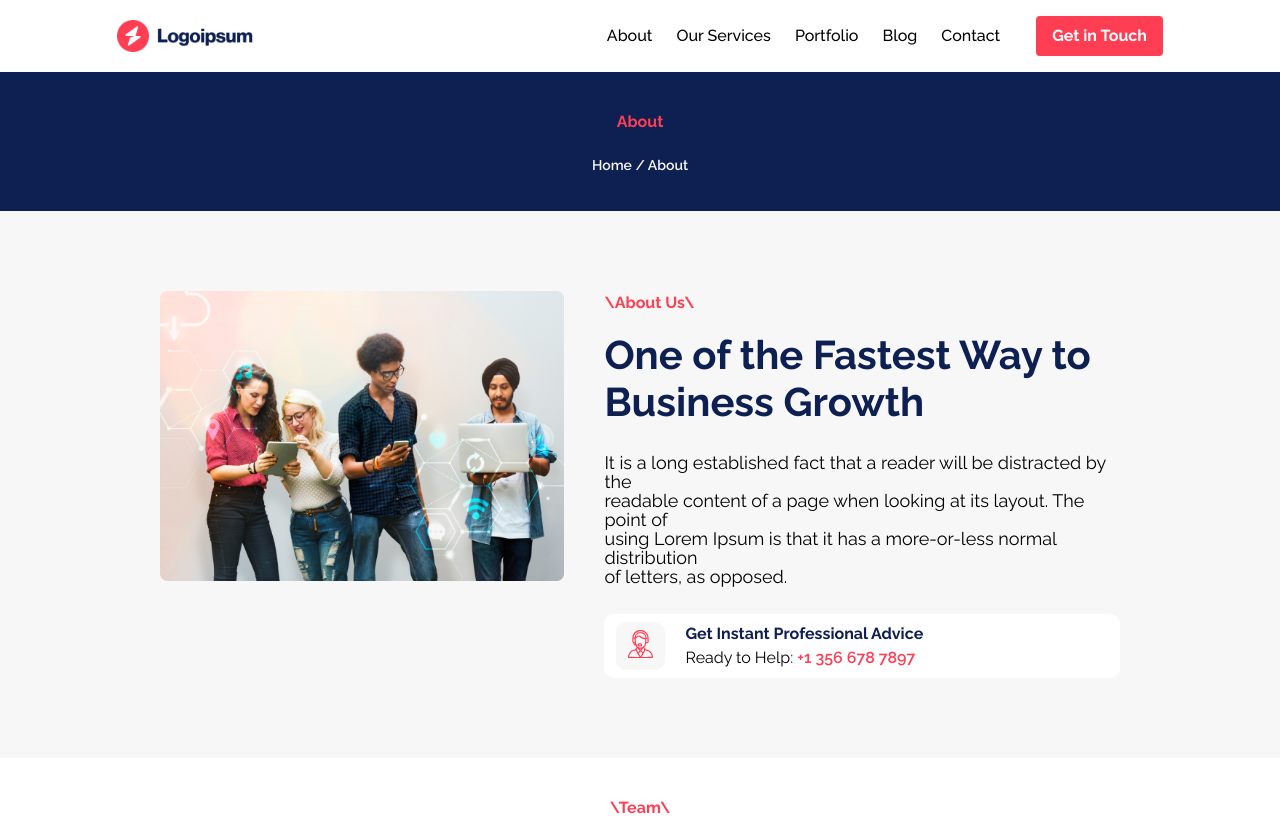
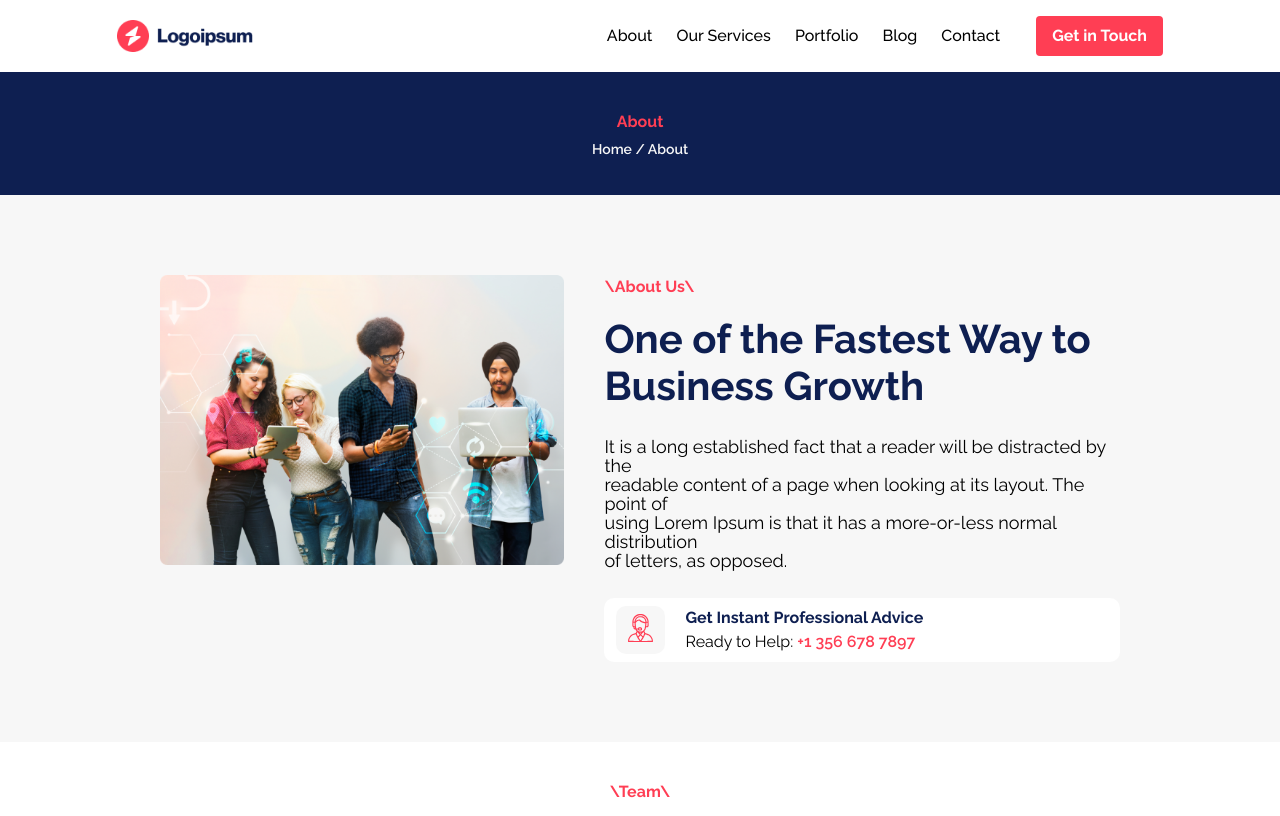
Before and after one commit to ignasiusadhitia/kelompok-1b, a React (Vite) app: page /about in a window 1280 px wide. Shown: the top 816 px of the page. Built offline with nearby package versions, Linux system fonts and the light colour scheme.

Commit message:
feat(about): add comment on about pages

```diff
--- a/src/components/BannerSection.jsx
+++ b/src/components/BannerSection.jsx
@@ -4,10 +4,10 @@ import Typography from "../components/Typography";
 export default function BannerSection() {
   return (
       <div className="bg-dark-blue-100 flex flex-col align-middle py-10">
-      <Typography variant="strong" color="text-peach-red-100" className="flex text-4xl justify-center mb-3">
+      <Typography variant="strong" color="text-peach-red-100" className="flex text-4xl justify-center mb-1">
         About
       </Typography>
-      <Typography variant="pretext" color="text-off-white" className="flex justify-center text-sm mt-4">
+      <Typography variant="pretext" color="text-off-white" className="flex justify-center text-sm mt-2">
         Home / About
       </Typography>
     </div>
```
